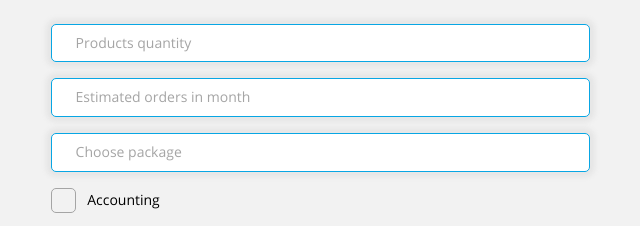
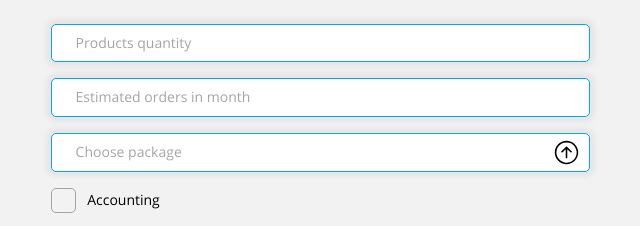
Before and after one commit to DariuszMeissner/BestShop-web-app, a website: page index.html in a window 1280 px wide. Shown: the part 3060-3286 px from the top of the page, 26-666 px from the left. Drawn offline with Linux system fonts and the light colour scheme.

Commit message:
adding icon for select dropdown

```diff
--- a/scss/layout/_calculator.scss
+++ b/scss/layout/_calculator.scss
@@ -46,10 +46,14 @@
           font-family: $font-family-base;
         }
         &--select {
+          display: block;
           background-color: $surface;
           color: $on-surface-secondary;
-          font-family: $font-family-base;;
-          display: block;
+          font-family: $font-family-base;
+          background-image: url('/assets/arrow_circle_top.svg');
+          background-repeat: no-repeat;
+          background-position: center right 10px;
+          background-size: 25px;
         }
     }
     &__select {
```
Also changed, not shown: assets/arrow_circle_top.svg (added), css/main.css, 1 other file.
